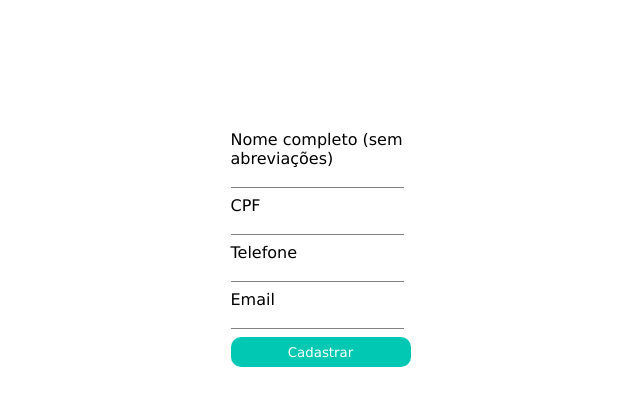
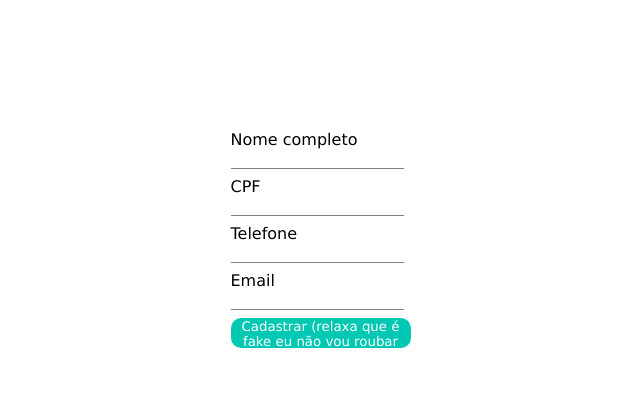
Before and after one commit to tavaros/github.io, a website: page index.html in a window 1280 px wide. Shown: the whole page, without its empty margins (323-963 px from the left). Drawn offline with Linux system fonts and the light colour scheme.

Commit message:
Update index.html

```diff
--- a/index.html
+++ b/index.html
@@ -12,10 +12,10 @@
 <body>
     <div class="bloco">
         <div class="bloco-central">
-            <form action="index-bootstrap.html" method="get">
+            <form action="site-omnistack/index.html" method="get">
 
                 <div class="form-field">
-                    <label for="nome">Nome completo (sem abreviações)</label>
+                    <label for="nome">Nome completo</label>
                     <input type="text" autocomplete="off" id="nome" style="border: none">
                 </div>
                 <div class="form-field">
@@ -30,7 +30,7 @@
                     <label for="email">Email</label>
                     <input type="email" autocomplete="off" id="email" style="border: none">
                 </div>
-                <button class="botao" type="submit">Cadastrar</button>
+                <button class="botao" type="submit">Cadastrar (relaxa que é fake eu não vou roubar teus dados</button>
 
             </form>
         </div>
```
